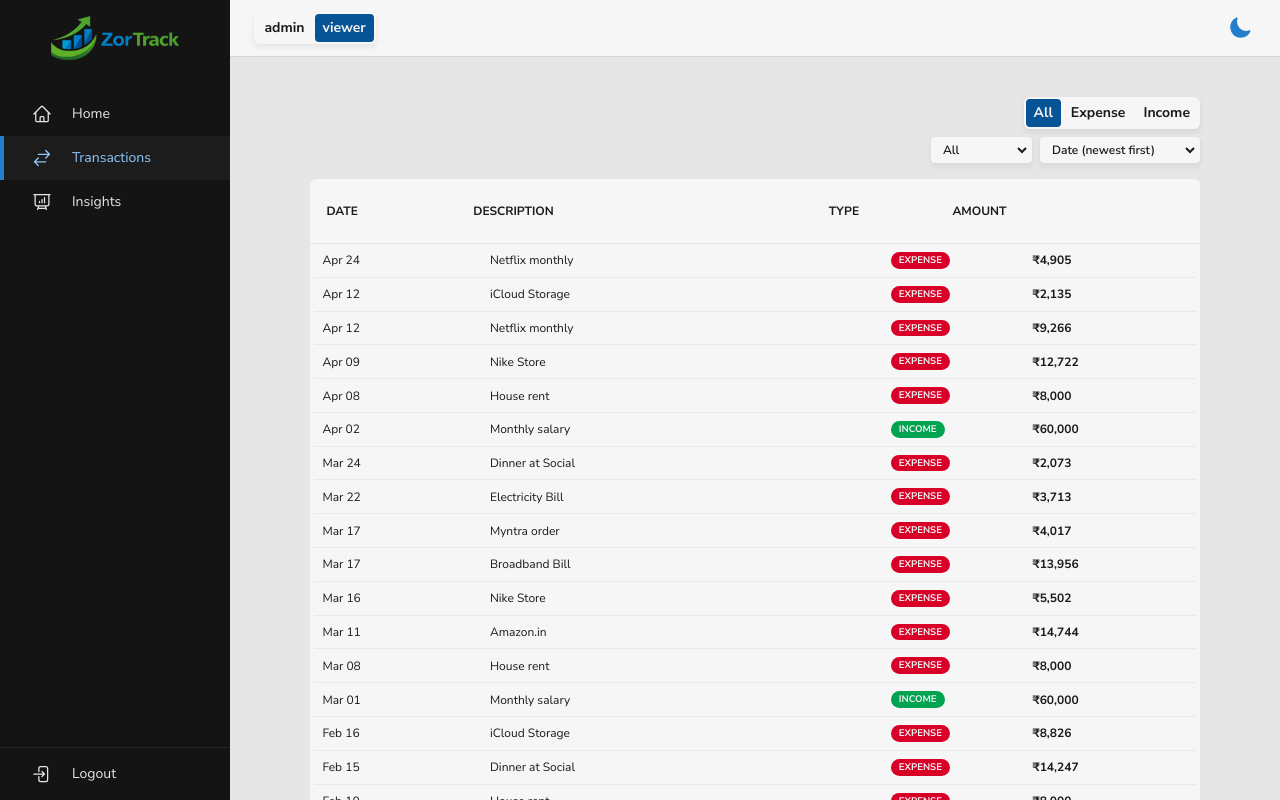
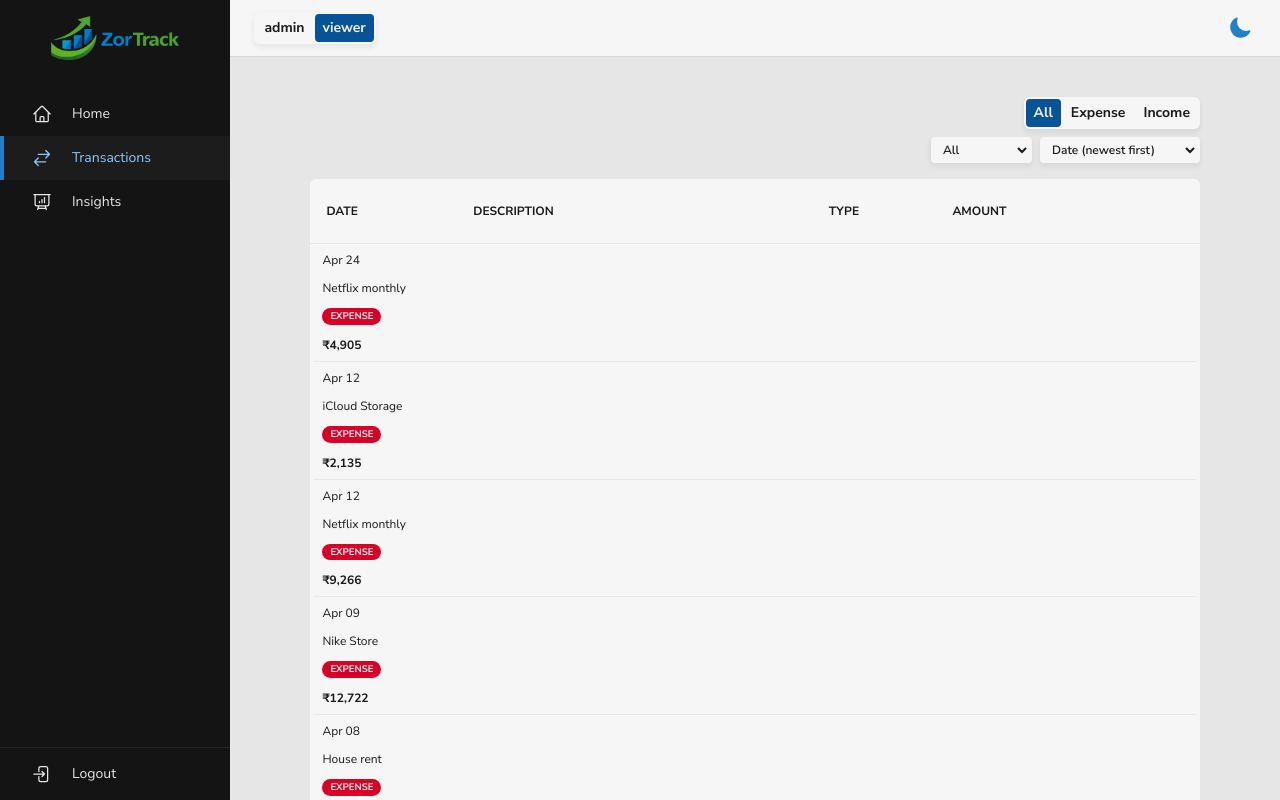
Before and after one commit to rishikesh-negi/fintracker-dashboard, a React (Vite) app: page /transactions in a window 1280 px wide. Built offline with nearby package versions, Linux system fonts and the light colour scheme.

Commit message:
Made row column layout dynamic through props

```diff
--- a/src/components/TransactionRow.tsx
+++ b/src/components/TransactionRow.tsx
@@ -6,15 +6,14 @@ import Tag from "./ui/Tag";
 
 type RecentTransactionProps = ComponentPropsWithoutRef<"li"> & {
   transaction: Transaction;
+  columns: string;
 };
 
-export default function TransactionRow({ transaction, ...props }: RecentTransactionProps) {
+export default function TransactionRow({ transaction, columns, ...props }: RecentTransactionProps) {
   const { date, transactionType, amount, description } = transaction;
 
   return (
-    <li
-      {...props}
-      className="grid w-full grid-cols-[1.2fr_3fr_1fr_1.2fr] gap-3 items-center text-xs px-2 py-2">
+    <li {...props} className={`grid w-full ${columns} gap-3 items-center text-xs px-2 py-2`}>
       <span className="text-xs">{format(date, "MMM dd")}</span>
       <span className="text-xs">{description}</span>
       <Tag
```
